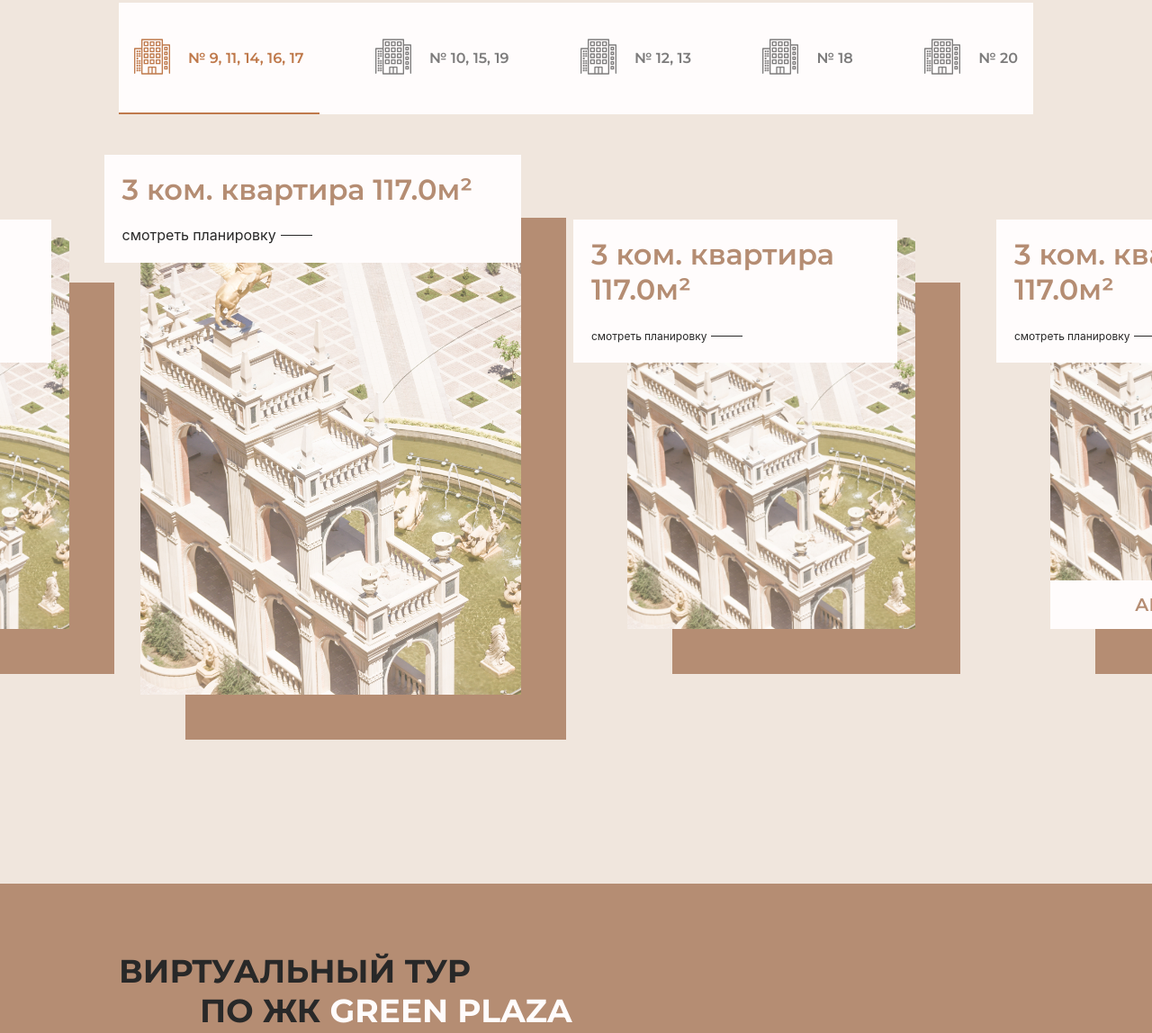
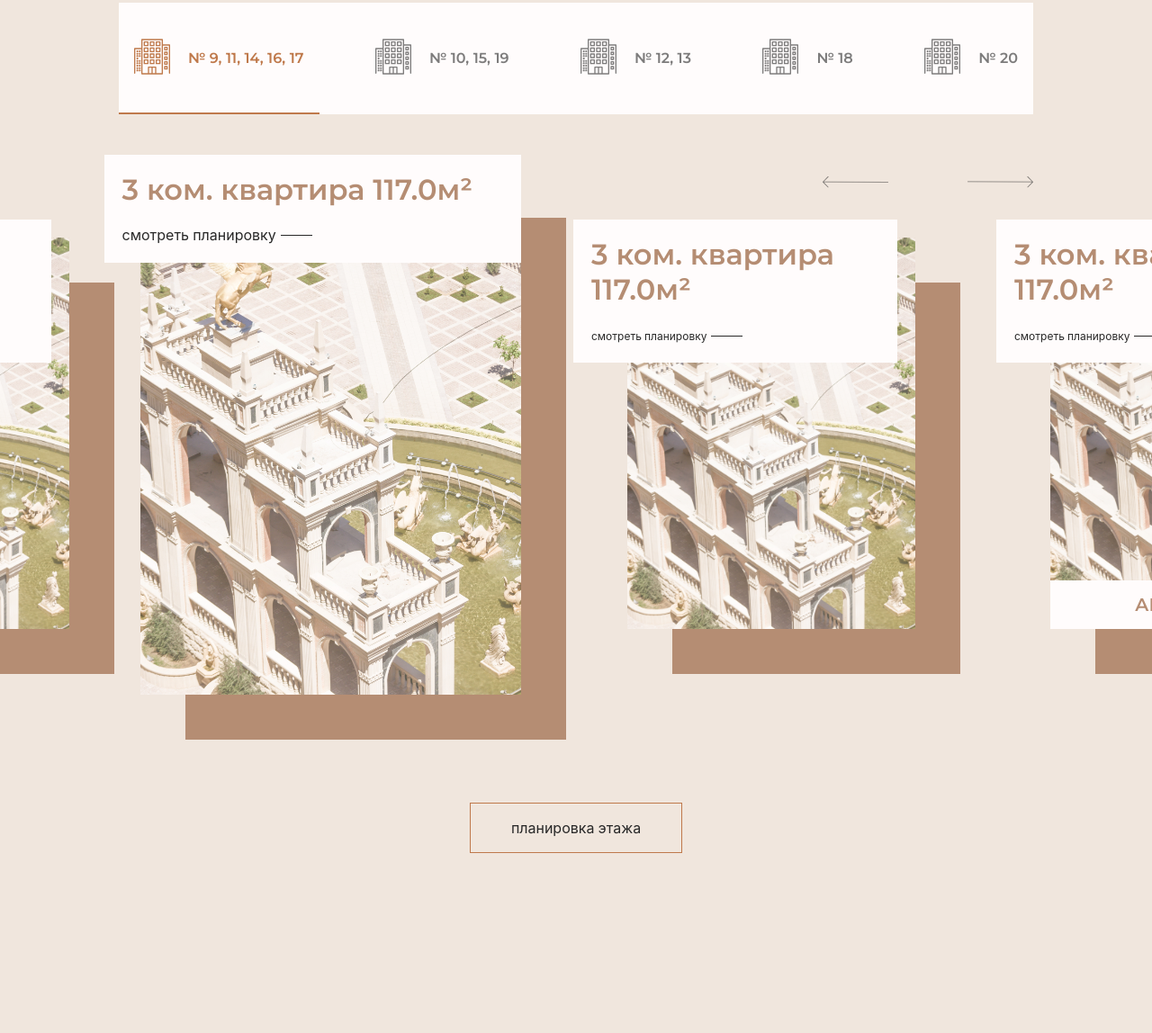
Before and after one commit to olehkhalin/green-plaza-dev, a Gatsby site: page / in a window 1280 px wide. Shown: the part 4845-5993 px from the top of the page at 90% size. Built offline with nearby package versions, Linux system fonts and the light colour scheme; Gatsby itself is replaced by a stand-in of ours.

Commit message:
Complexes tabs finished

```diff
--- a/src/components/03-Complex/complexContent.js
+++ b/src/components/03-Complex/complexContent.js
@@ -2,81 +2,129 @@ import React, { useRef } from "react"
 
 import Slider from "react-slick"
 import Image from "../image"
+import { TabPanel } from "react-tabs"
+import ArrowLeft from "../../icons/arrow-left.svg"
+import ArrowRight from "../../icons/arrow-right.svg"
 
 const ComplexContent = () => {
-  const slider1 = useRef();
+  const slider1 = useRef()
 
   const settings = {
     infinite: true,
     slidesToShow: 1,
     slidesToScroll: 1,
     variableWidth: true,
-    draggable: true,
+    draggable: false,
+    arrows: false,
     beforeChange: (currentSlide, nextSlide) => {
-      let
-        direction,
-        slideCountZeroBased = slider1.current.props.children.length - 1;
+      let direction,
+        slideCountZeroBased = slider1.current.props.children.length - 1
 
       if (nextSlide === currentSlide) {
-        direction = "same";
+        direction = "same"
       } else if (Math.abs(nextSlide - currentSlide) === 1) {
-        direction = (nextSlide - currentSlide > 0) ? "right" : "left";
+        direction = nextSlide - currentSlide > 0 ? "right" : "left"
       } else {
-        direction = (nextSlide - currentSlide > 0) ? "left" : "right";
+        direction = nextSlide - currentSlide > 0 ? "left" : "right"
       }
 
-      if (direction === 'right') {
-        document.querySelector('.complex-flats .slick-cloned[data-index="' + (nextSlide + slideCountZeroBased + 1) + '"]').classList.add('slick-current-clone-animate2');
+      if (direction === "right") {
+        document
+          .querySelector(
+            '.complex-flats .slick-cloned[data-index="' +
+              (nextSlide + slideCountZeroBased + 1) +
+              '"]'
+          )
+          .classList.add("slick-current-clone-animate2")
       }
-      if (direction === 'left') {
-        document.querySelector('.complex-flats .slick-cloned[data-index="' + (nextSlide - slideCountZeroBased - 1) + '"]').classList.add('slick-current-clone-animate2');
+      if (direction === "left") {
+        document
+          .querySelector(
+            '.complex-flats .slick-cloned[data-index="' +
+              (nextSlide - slideCountZeroBased - 1) +
+              '"]'
+          )
+          .classList.add("slick-current-clone-animate2")
       }
     },
     afterChange: () => {
-        document.querySelector('.complex-flats .slick-current-clone-animate2').classList.remove('slick-current-clone-animate2');
+      document
+        .querySelector(".complex-flats .slick-current-clone-animate2")
+        .classList.remove("slick-current-clone-animate2")
+    },
   }
-  };
+
+  const nextButtonClicked = () => {
+    slider1.current.slickNext();
+  }
+
+  const prevButtonClicked = () => {
+    slider1.current.slickPrev();
+  }
 
   return (
+    <div className="complex-flats-items-wrapper">
+      <div className="complex-flats-items-arrows">
+        <div className="complex-flats-items-arrow left" onClick={() => prevButtonClicked()}>
+          <ArrowLeft />
+        </div>
+        <div className="complex-flats-items-arrow right" onClick={() => nextButtonClicked()}>
+          <ArrowRight />
+        </div>
+      </div>
       <Slider {...settings} ref={slider => (slider1.current = slider)}>
         <div className="complex-flats-item">
           <div className="complex-flats-item-image">
-          <Image/>
+            <Image />
             <div className="complex-flats-item-content">
               <h3>3 ком. квартира 117.0м²</h3>
-            <a href="#" className="button line">смотреть планировку</a>
+              <a href="#" className="button line">
+                смотреть планировку
+              </a>
             </div>
           </div>
         </div>
         <div className="complex-flats-item">
           <div className="complex-flats-item-image">
-          <Image/>
+            <Image />
             <div className="complex-flats-item-content">
               <h3>3 ком. квартира 117.0м²</h3>
-            <a href="#" className="button line">смотреть планировку</a>
+              <a href="#" className="button line">
+                смотреть планировку
+              </a>
             </div>
           </div>
         </div>
         <div className="complex-flats-item">
           <div className="complex-flats-item-image">
-          <Image/>
+            <Image />
             <div className="complex-flats-item-promotion">Акция -20%</div>
             <div className="complex-flats-item-content">
               <h3>3 ком. квартира 117.0м²</h3>
-            <a href="#" className="button line">смотреть планировку</a>
+              <a href="#" className="button line">
+                смотреть планировку
+              </a>
             </div>
           </div>
         </div>
         <div className="complex-flats-item">
           <div className="complex-flats-item-image">
-          <Image/>
+            <Image />
             <div className="complex-flats-item-content">
               <h3>3 ком. квартира 117.0м²</h3>
-            <a href="#" className="button line">смотреть планировку</a>
+              <a href="#" className="button line">
+                смотреть планировку
+              </a>
             </div>
           </div>
         </div>
       </Slider>
+      <div className="button-wrapper">
+        <a href="#" className="button bordered">
+          планировка этажа
+        </a>
+      </div>
+    </div>
   )
 }
 
--- a/src/components/03-Complex/complexFlats.js
+++ b/src/components/03-Complex/complexFlats.js
@@ -25,8 +25,8 @@ const ComplexFlats = () => {
         </TabList>
       </div>
 
-      <TabPanel className="complex-flats-items-wrapper">
-        <ComplexContent/>
+      <TabPanel>
+          <ComplexContent/>
       </TabPanel>
       <TabPanel className="complex-flats-items-wrapper">
         <h2>Any content 2</h2>
--- a/src/styles/styles.sass
+++ b/src/styles/styles.sass
@@ -594,9 +594,33 @@ h2
 			.complex-flats-item-image
 				//margin-left: 0
 		&-item
+			&s
+				&-arrows
+					position: absolute
+					top: 0
+					right: 0
+					display: flex
+					align-items: center
+					z-index: 6
+				&-arrow
+					opacity: .6
+					cursor: pointer
+					transition: opacity .3s
+					&:first-child
+						margin-right: 88px
+					&:hover
+						opacity: 1
 			&s-wrapper
-				width: 100vw
+				//width: 100vw
 				margin-top: 65px
+				position: relative
+				.button
+					&-wrapper
+						width: 100%
+						display: flex
+						margin-top: 120px
+					margin-left: auto
+					margin-right: auto
 			display: flex !important
 			flex-direction: column
 			justify-content: center
@@ -604,6 +628,7 @@ h2
 			width: 470px !important
 			flex-shrink: 0
 			outline: none
+			cursor: pointer
 			&-image
 				height: 435px
 				width: 320px
```
Lines whose indentation alone changed are shown as unchanged.
